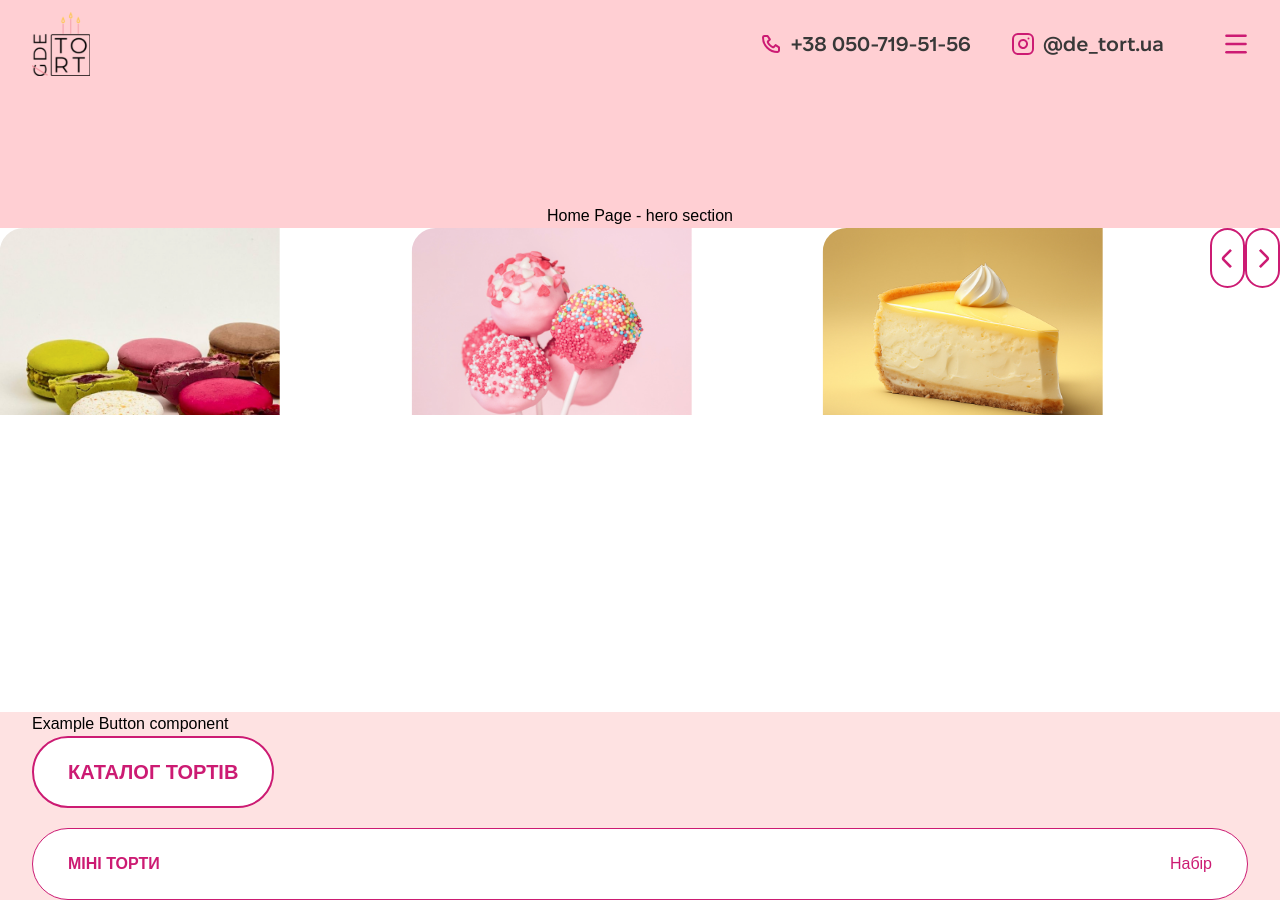
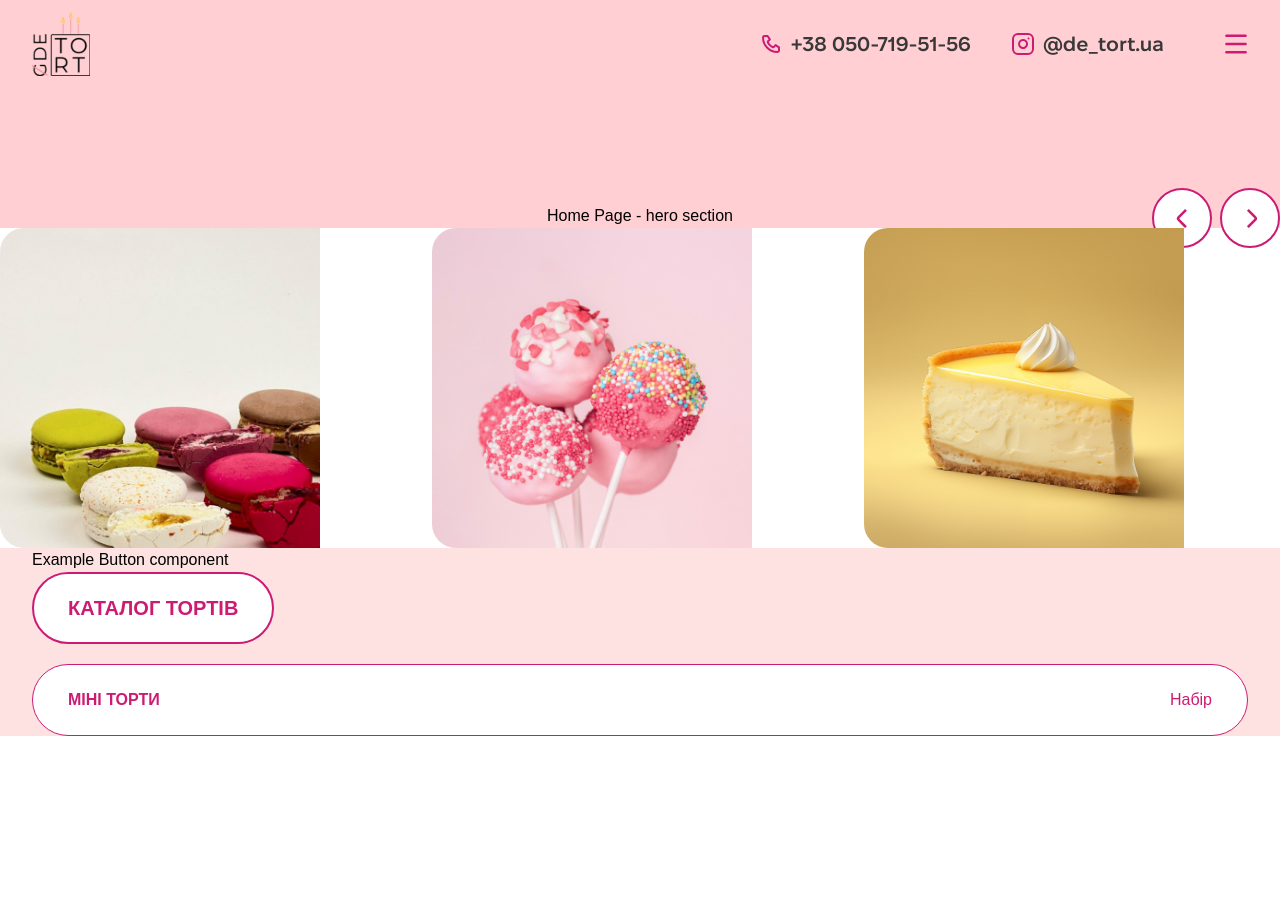
Before and after one commit to SoftRyzen-internship/de-tort, a Next.js app: page / in a window 1280 px wide. After the commit the page ends 800 px from the top, so only its background shows below. Built offline with nearby package versions, Linux system fonts and the light colour scheme; a web font is replaced by a local one.

Commit message:
add style changes, config changes

```diff
--- a/src/app/page.tsx
+++ b/src/app/page.tsx
@@ -11,8 +11,8 @@ export default async function Home() {
       <section className="pt-[88px] md:pt-[160px] xl:pt-[204px] bg-color-bg-hero text-center">
         <h1>Home Page - hero section</h1>
       </section>
-      <section className="flex min-w-0">
-        <Slider section="top" />
+      <section className=" min-w-0 relative w-max-[767px] md:w-max-[1279px] lg:w-auto">
+        <Slider section="feedback" />
       </section>
 
       <Example />
--- a/src/components/base/Slider/Slider.tsx
+++ b/src/components/base/Slider/Slider.tsx
@@ -11,7 +11,7 @@ import { Swiper, SwiperSlide } from "swiper/react";
 import { Swiper as SwiperClass } from "swiper/types";
 
 import { cn } from "@/utils/helpers/cn";
-// import { getSliderOptions } from "@/utils/getSliderOptions";
+import { getSliderConfigs } from "./SliderConfig";
 
 import { SliderNav } from "../SliderNav/SliderNav";
 
@@ -26,24 +26,9 @@ import { SliderProps } from "./types";
 
 const defaultSlides = [img1, img2, img3, img4];
 
-const breakpoints = {
-  360: {
-    slidesPerView: 1,
-  },
-
-  768: {
-    slidesPerView: 2,
-    spaceBetween: 16,
-  },
-  1280: {
-    slidesPerView: 3,
-    spaceBetween: 24,
-  },
-};
-
 export const Slider: FC<SliderProps> = ({
   slides = defaultSlides,
-  section = "services",
+  section = "top",
 }) => {
   const [swiperRef, setSwiperRef] = useState<SwiperClass>();
 
@@ -55,25 +40,21 @@ export const Slider: FC<SliderProps> = ({
     swiperRef?.slideNext();
   }, [swiperRef]);
 
+  console.log(getSliderConfigs("top"));
+
   return (
     <>
       <Swiper
         wrapperTag="ul"
         onSwiper={setSwiperRef}
-        // id={`swiper-${section}`}
         slidesPerView={3}
-        // slidesPerView={"auto"}
         loop={true}
         speed={500}
         spaceBetween={24}
         grabCursor={true}
         centeredSlides={true}
-        //
-        watchSlidesProgress={true}
-        //
-        // breakpoints={getSliderOptions(section)}
-        breakpoints={breakpoints}
-        className={"!mb-6 w-full !h-[424px] md:!h-[460px] lg:!h-[636px]"}
+        breakpoints={getSliderConfigs(section)}
+        className={"w-full "}
       >
         {slides.map((slide, idx: number) => (
           <SwiperSlide
@@ -85,13 +66,13 @@ export const Slider: FC<SliderProps> = ({
             )}
           >
             <Image
-              width={300}
-              height={229}
+              width={320}
+              height={320}
               src={slide}
               alt={"some"}
               loading="lazy"
-              sizes="(max-width: 767px) 280px, (max-width: 1279px) 400px, 600px"
-              className="w-[280px] h-[187px] tablet:w-[415px] tablet:h-[294px] desk:w-[600px] desk:h-[429px] object-cover"
+              sizes="(max-width: 767px) 320px, (max-width: 1279px) 336px, 384px"
+              className="w-[320px] h-[320px] tablet:w-[415px] tablet:h-[294px] desk:w-[600px] desk:h-[429px] object-cover"
             />
             <div className="swiper-lazy-preloader absolute top-2/4 left-2/4" />
           </SwiperSlide>
--- a/src/components/base/Slider/SliderConfig.ts
+++ b/src/components/base/Slider/SliderConfig.ts
@@ -11,13 +11,18 @@ export const getSliderConfigs = (section: TSections) => {
     case "advantages": {
       return {
         [dimensions.sm]: {
-          loop: false,
+          loop: true,
+          slidesPerView: 1,
+          watchSlidesProgress: false,
+        },
+        [dimensions.sm]: {
+          slidesPerView: 2,
+          spaceBetween: 32,
         },
         [dimensions.lg]: {
-          slidesPerView: 4,
-          spaceBetween: 12,
-          loopedSlides: 4,
-          loop: true,
+          loop: false,
+          slidesPerView: 3,
+          watchOverFlow: true,
         },
       };
     }
@@ -25,10 +30,14 @@ export const getSliderConfigs = (section: TSections) => {
       return {
         [dimensions.sm]: {
           slidesPerView: 1,
-          loopedSlides: 4,
+          loop: false,
         },
         [dimensions.md]: {
-          loop: false,
+          slidesPerView: 2,
+          spaceBetween: 32,
+        },
+        [dimensions.lg]: {
+          slidesPerView: 3,
         },
       };
     }
@@ -39,10 +48,10 @@ export const getSliderConfigs = (section: TSections) => {
           loopedSlides: 3,
         },
         [dimensions.md]: {
-          slidesPerView: 1,
+          slidesPerView: 2,
         },
         [dimensions.lg]: {
-          slidesPerView: 2,
+          slidesPerView: 3,
           spaceBetween: 16,
           watchSlidesProgress: true,
         },
--- a/src/components/base/SliderNav/SliderNav.tsx
+++ b/src/components/base/SliderNav/SliderNav.tsx
@@ -14,11 +14,11 @@ export const SliderNav: React.FC<SliderNavigationProps> = ({
   const { SliderButtonsAriaLabel } = data;
 
   return (
-    <ul className="flex-center w-fit h-fit max-lg:gap-0 lg:gap-4">
+    <ul className="flex-center w-fit h-fit gap-2 smOnly:mt-6 md:absolute md:right-0 md:top-[-40px] lg:top-[-60px]">
       <li key="prev">
         <button
           className={cn(
-            " w-[60px] h-[60px] border-2 md:w-fit text-base leading-loose hover:shadow-2xl focus-visible:shadow-2xl md:hover:shadow-3xl md:focus-visible:shadow-3xl transition rounded-full text-center flex-center font-bold border-color-accent-primary uppercase md:text-xl md:leading-10 text-color-accent-primary bg-color-bg-white hover:translate-x-[2px] hover:-translate-y-[2px] md:hover:translate-x-[3px] md:hover:-translate-y-[3px] focus-visible:translate-x-[2px] focus-visible:-translate-y-[2px] md:focus-visible:translate-x-[3px] md:focus-visible:-translate-y-[3px]",
+            " w-[60px] h-[60px] border-2 text-base leading-loose hover:shadow-2xl focus-visible:shadow-2xl md:hover:shadow-3xl md:focus-visible:shadow-3xl transition rounded-full flex-center border-color-accent-primary bg-color-bg-white hover:translate-x-[2px] hover:-translate-y-[2px] md:hover:translate-x-[3px] md:hover:-translate-y-[3px] focus-visible:translate-x-[2px] focus-visible:-translate-y-[2px] md:focus-visible:translate-x-[3px] md:focus-visible:-translate-y-[3px]",
           )}
           type="button"
           aria-label={SliderButtonsAriaLabel.left}
@@ -30,7 +30,7 @@ export const SliderNav: React.FC<SliderNavigationProps> = ({
       <li key="next">
         <button
           className={cn(
-            " w-[60px] h-[60px] border-2 md:w-fit text-base leading-loose hover:shadow-2xl focus-visible:shadow-2xl md:hover:shadow-3xl md:focus-visible:shadow-3xl transition rounded-full text-center flex-center font-bold border-color-accent-primary uppercase md:text-xl md:leading-10 text-color-accent-primary bg-color-bg-white hover:translate-x-[2px] hover:-translate-y-[2px] md:hover:translate-x-[3px] md:hover:-translate-y-[3px] focus-visible:translate-x-[2px] focus-visible:-translate-y-[2px] md:focus-visible:translate-x-[3px] md:focus-visible:-translate-y-[3px]",
+            " w-[60px] h-[60px] border-2 text-base leading-loose hover:shadow-2xl focus-visible:shadow-2xl md:hover:shadow-3xl md:focus-visible:shadow-3xl transition rounded-full flex-center border-color-accent-primary bg-color-bg-white hover:translate-x-[2px] hover:-translate-y-[2px] md:hover:translate-x-[3px] md:hover:-translate-y-[3px] focus-visible:translate-x-[2px] focus-visible:-translate-y-[2px] md:focus-visible:translate-x-[3px] md:focus-visible:-translate-y-[3px]",
           )}
           type="button"
           aria-label={SliderButtonsAriaLabel.right}
```
